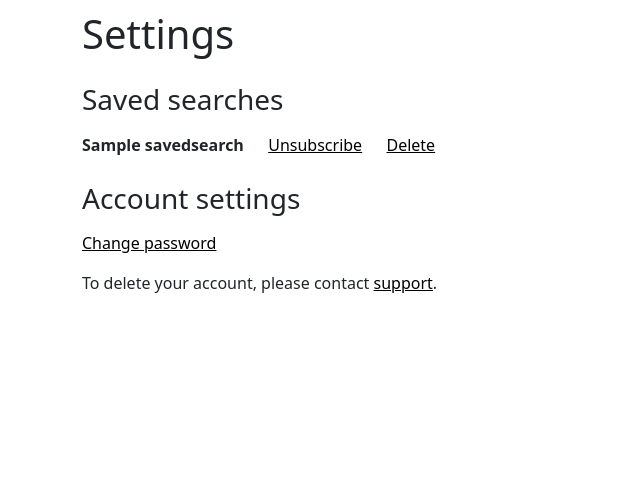
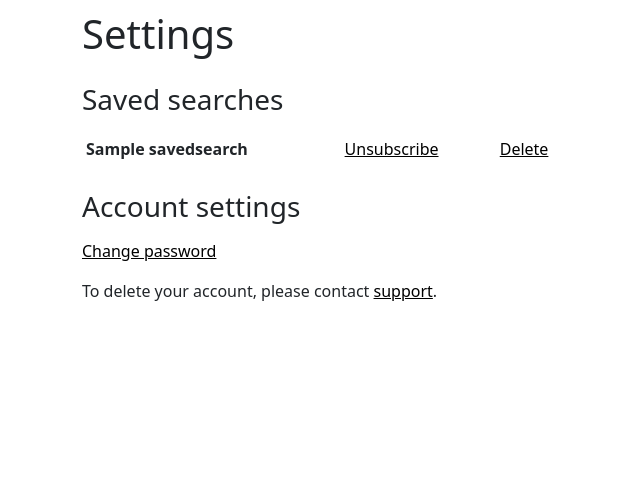
Before and after one commit to abohw/filmstock, a Django app: page /users/settings/ in a window 1280 px wide. Shown: the part 56-551 px from the top of the page, without its empty margins (0-640 px from the left). Run offline with Django 3.2, Linux system fonts and the light colour scheme; a user stored in the database is signed in; tables that the repository leaves empty hold one stand-in row (values such as "Sample post").

```diff
--- a/templates/settings.html
+++ b/templates/settings.html
@@ -15,19 +15,32 @@
 
         {% if searches %}
 
+
+        <table class="table table-sm table-borderless" style="max-width: 500px;">
+
           {% for search in searches %}
 
-            <p><b>{{ search.name|truncatechars:25 }}</b> &emsp;
+          <tr>
+
+            <td>
+              <b>{{ search.name|truncatechars:25 }}</b>
+            </td>
+            <td>
               {% if search.is_subscribed == True %}
-              <a class="link" href="/cameras/save/unsubscribe/{{ search.id }}">Unsubscribe</a> &emsp;
+              <a class="link" href="/cameras/save/unsubscribe/{{ search.id }}">Unsubscribe</a>
               {% else %}
-              <a class="link" href="/cameras/save/subscribe/{{ search.id }}">Subscribe</a> &emsp;
+              <a class="link" href="/cameras/save/subscribe/{{ search.id }}">Subscribe</a>
               {% endif %}
-              <a class="link" href="/cameras/save/delete/{{ search.id }}">Delete</a></p>
+            </td>
+            <td>
+              <a class="link" href="/cameras/save/delete/{{ search.id }}">Delete</a>
+            </td>
 
-            <p></p>
+          </tr>
 
           {% endfor %}
+
+        </table>
 
         {% else %}
 
```
Also changed, not shown: templates/cameras.html (+4 -4 lines).
